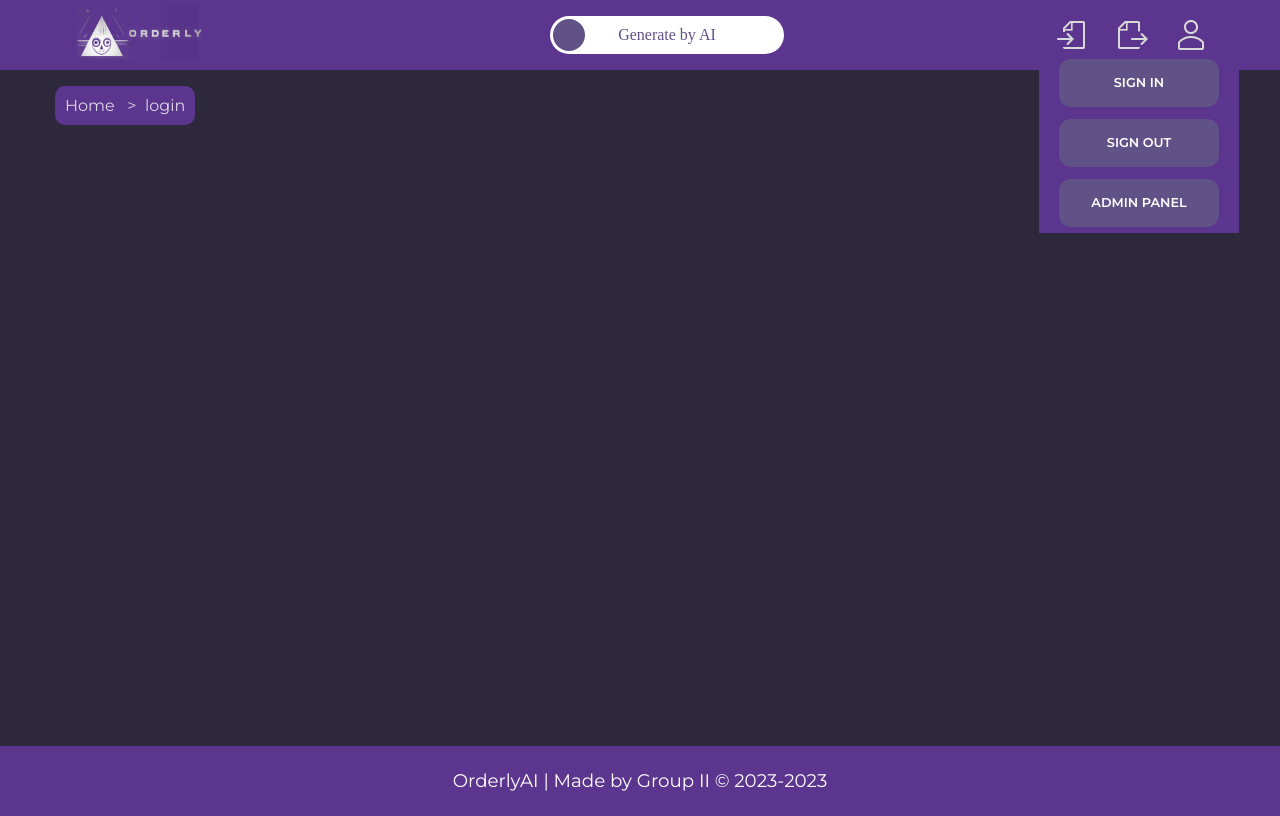
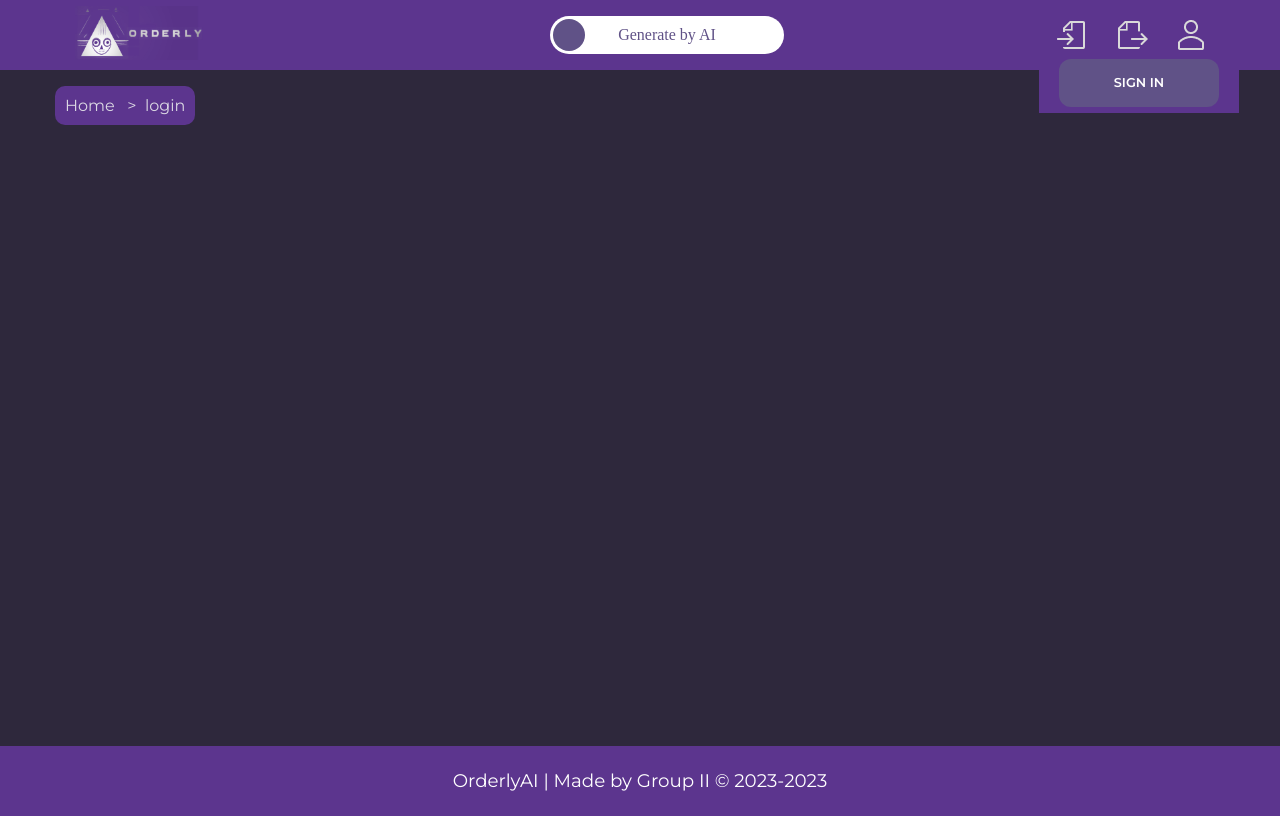
Before and after one commit to dyrpit/orderly-ai-2, a React (Vite) app: page /login in a window 1280 px wide. Both pictures are taken after a click on the button 1190 px from the left and 35 px from the top of the page. Built offline with nearby package versions, Linux system fonts and the light colour scheme.

Commit message:
Guard na logowanie i panel administratora, sprawdzanie tokenu

```diff
--- a/src/Components/LoginModal/LoginModal.tsx
+++ b/src/Components/LoginModal/LoginModal.tsx
@@ -24,6 +24,8 @@ export function LoginModal() {
    const matchUser = getMatchUser(values.email, values.password);
    if (matchUser) {
     generateToken(matchUser);
+    alert("Successfully logged!");
+    handleModalClose();
    } else {
     alert("Wrong password or email!");
    }
--- a/src/Components/Menu/Menu.tsx
+++ b/src/Components/Menu/Menu.tsx
@@ -10,6 +10,7 @@ import "./Menu.css";
 import { SignIn } from "..";
 import { SignOut } from "../SignButtons/SignOut";
 import { AdminPanel } from "../SignButtons/AdminPanel";
+import useAuth from "../../Hooks/useAuth";
 
 const imgStyle = {
  width: "100%",
@@ -18,6 +19,7 @@ const imgStyle = {
 
 export const Menu = () => {
  const { changeModal } = useContext(OrderAiContext);
+ const { getIsTokenExist } = useAuth();
  const [showButtons, setShowButtons] = useState("none");
  const [open, setOpen] = useState(false);
  const handleDrawerOpen = () => {
@@ -88,9 +90,14 @@ export const Menu = () => {
     </List>
    </StyledDrawer>
    <Box sx={buttonsContainerStyles}>
-    <SignIn />
-    <SignOut />
-    <AdminPanel />
+    {getIsTokenExist() ? (
+     <>
+      <SignOut />
+      <AdminPanel />
+     </>
+    ) : (
+     <SignIn />
+    )}
    </Box>
   </Box>
  );
--- a/src/Components/RegisterModal/RegisterModal.tsx
+++ b/src/Components/RegisterModal/RegisterModal.tsx
@@ -34,10 +34,16 @@ export function RegisterModal() {
     .required("Required"),
   }),
   onSubmit: (values) => {
-   registerUser({
-    email: values.email,
-    password: values.password,
-   });
+   try {
+    registerUser({
+     email: values.email,
+     password: values.password,
+    });
+    alert(`Successfully registered as ${values.email}`);
+    handleModalClose();
+   } catch (error) {
+    alert("Problem with registration. Try again.");
+   }
   },
  });
 
--- a/src/Components/SignButtons/AdminPanel.tsx
+++ b/src/Components/SignButtons/AdminPanel.tsx
@@ -1,6 +1,11 @@
+import { useNavigate } from "react-router-dom";
 import { CustomButton } from "../../ui";
+import useAuth from "../../Hooks/useAuth";
 
 export function AdminPanel() {
+ const navigate = useNavigate();
+ const { getIsTokenExist } = useAuth();
+
  const adminPanelStyles = {
   display: "flex",
   margin: "0",
@@ -8,9 +13,18 @@ export function AdminPanel() {
   marginLeft: "auto",
  };
 
+ function goToAdminPanel() {
+  if (getIsTokenExist()) {
+   navigate("/admin");
+  } else {
+   alert("Log in to get to the admin panel!");
+  }
+ }
  return (
   <>
-   <CustomButton sx={adminPanelStyles}>Admin Panel</CustomButton>
+   <CustomButton sx={adminPanelStyles} onClick={goToAdminPanel}>
+    Admin Panel
+   </CustomButton>
   </>
  );
 }
--- a/src/Hooks/useAuth.tsx
+++ b/src/Hooks/useAuth.tsx
@@ -1,9 +1,11 @@
 import { useContext, useState } from "react";
 import { OrderAiContext } from "../Context/ContextProvider";
+import { useNavigate } from "react-router-dom";
 const useAuth = () => {
  const savedToken = localStorage.getItem("authToken");
  const [authToken, setAuthToken] = useState(savedToken || "");
  const { users } = useContext(OrderAiContext);
+ const navigate = useNavigate();
  const saveAuthToken = (token: string) => {
   localStorage.setItem("authToken", token);
   setAuthToken(token);
@@ -12,6 +14,7 @@ const useAuth = () => {
  const removeAuthToken = () => {
   localStorage.removeItem("authToken");
   setAuthToken("");
+  navigate("/");
  };
 
  const generateToken = (user: any) => {
@@ -35,7 +38,6 @@ const useAuth = () => {
   const encodedSignature = btoa(signature);
 
   const jwtToken = `${encodedHeaders}.${encodedPlayload}.${encodedSignature}`;
-  console.log({ jwtToken });
   saveAuthToken(jwtToken);
  };
 
@@ -63,7 +65,8 @@ const useAuth = () => {
    }
    return false;
   } catch (error) {
-   console.error("Token does not exist");
+   // Nie wiem co w przypadku jak nie ma tokena - trzeba przekminić. Bo rzucenie errora do konsoli zrobi konsolę całą na czerwoną
+   return;
   }
  };
 
```
